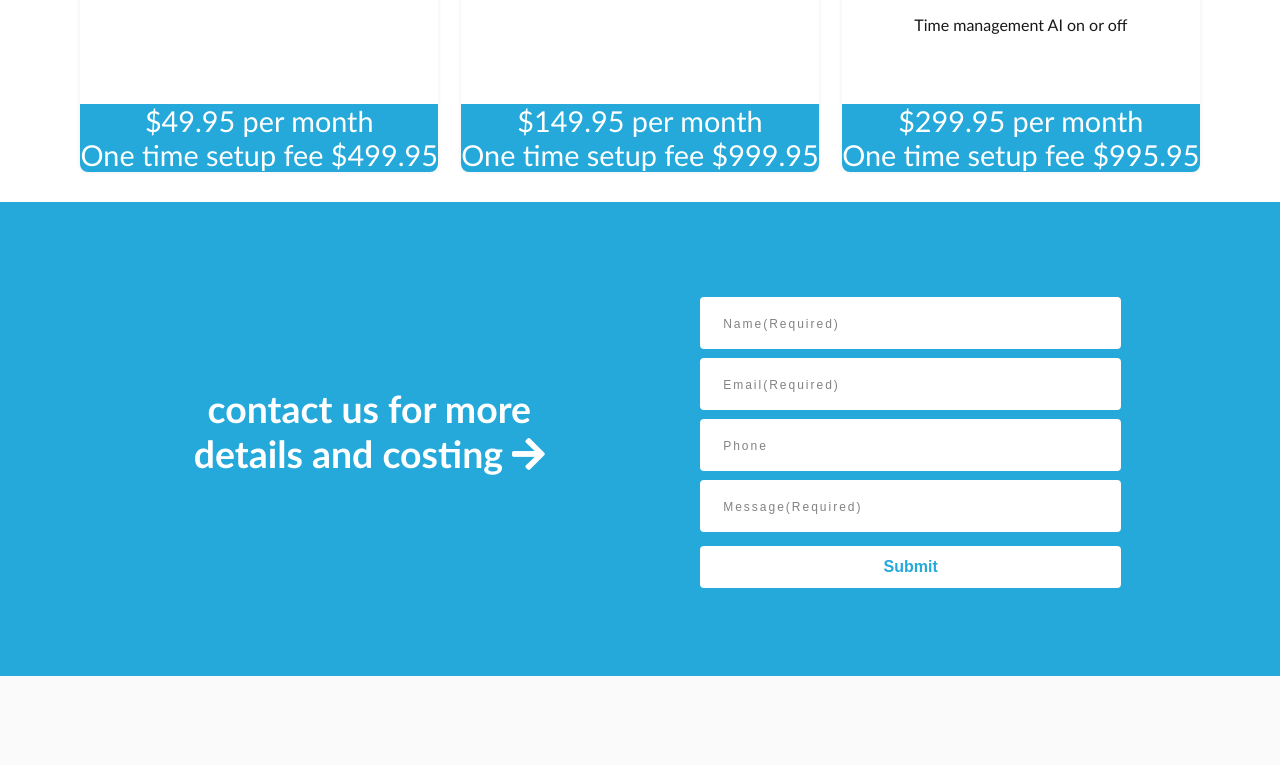
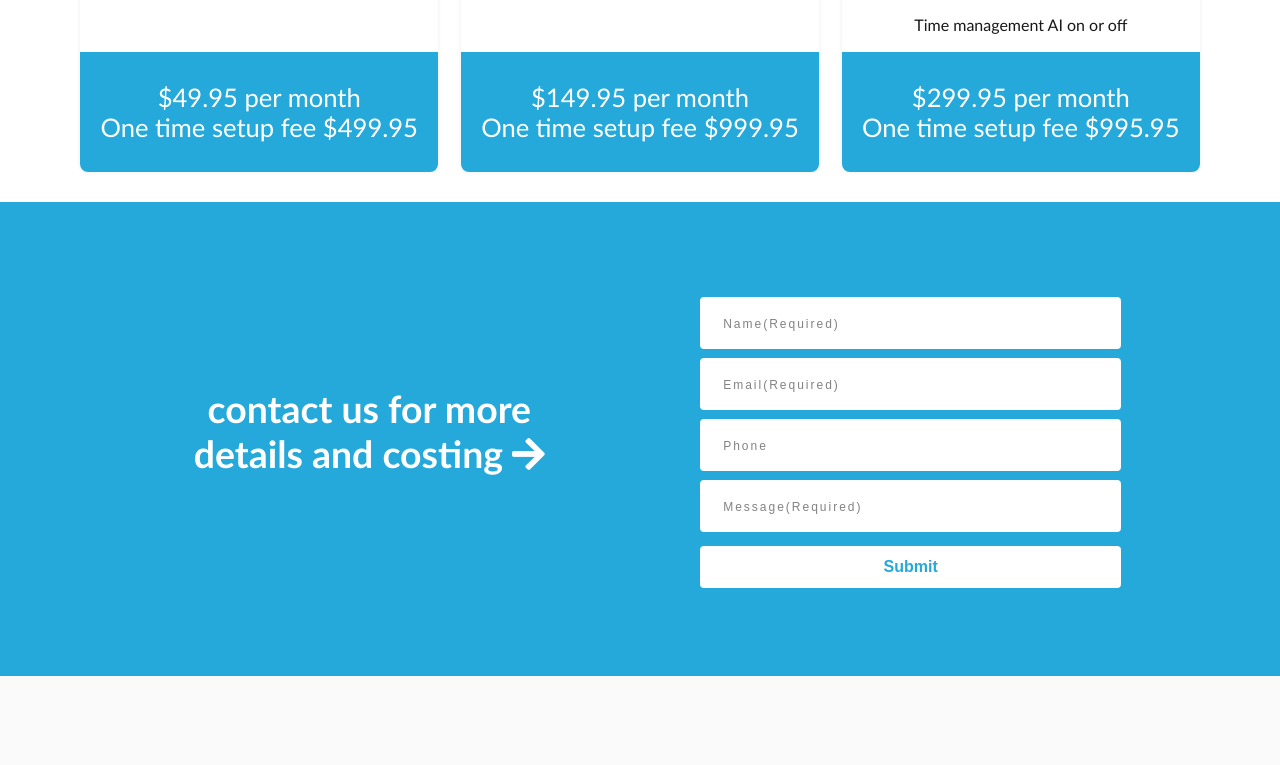
Before and after one commit to TagTheAgency/relay-site, a plain HTML site: page index.html in a window 1280 px wide. Shown: the part 2399-3164 px from the top of the page. Drawn offline with Linux system fonts and the light colour scheme; a web font is replaced by a local one.

Commit message:
Increased padding for pricing-footer and drop font size a smidge

```diff
--- a/css/style.scss
+++ b/css/style.scss
@@ -167,6 +167,7 @@ h2{
 
     .pricing-footer {
       width: 100%;
+      padding: 30px 20px;
       background-color: $primaryColour;
       color: $white;
       position: absolute;
@@ -174,7 +175,7 @@ h2{
 
       h4{
           width: 100%;
-          font-size: 0.9em;
+          font-size: 0.8em;
           font-weight: 400;
       }
     }
```
Also changed, not shown: css/style.min.css.
